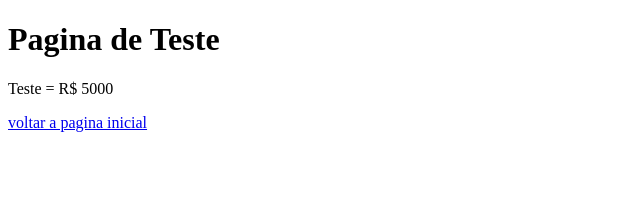
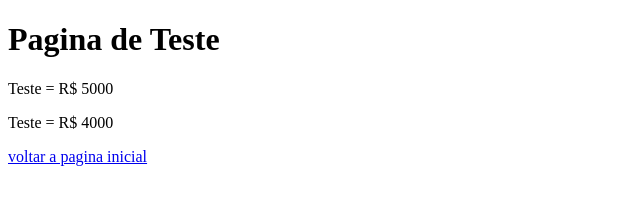
Before and after one commit to RodrigoPS852/AulaTeste, a plain HTML site: page SiteTeste.html in a window 1280 px wide. Shown: the whole page, without its empty margins (0-640 px from the left). Drawn offline with Linux system fonts and the light colour scheme.

Commit message:
teste avancado

```diff
--- a/SiteTeste.html
+++ b/SiteTeste.html
@@ -11,6 +11,7 @@
         Pagina de Teste
     </h1>
     <p> Teste = R$ 5000 </p>
+    <p> Teste = R$ 4000 </p>
     <a href="Teste.html"> voltar a pagina inicial </a>
 </body>
 </html>
```
